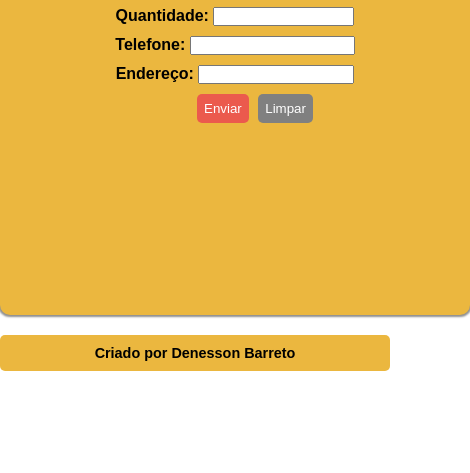
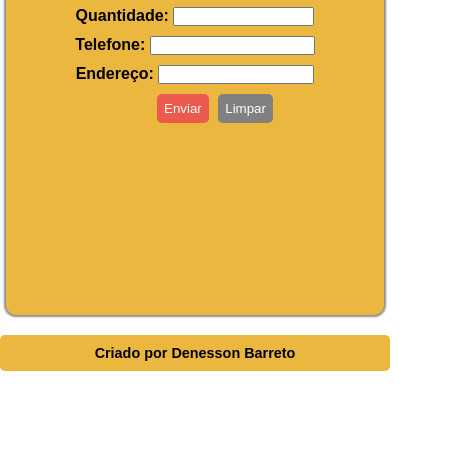
Before and after one commit to denesson/lanches-da-hora, a plain HTML site: page pedido.html in a window 390 px wide. Shown: the part 371-844 px from the top of the page, 470 px wide, since content can reach past the window. Drawn offline with nearby package versions, Linux system fonts and the light colour scheme; files that its build step writes are made by us from their sources.

Commit message:
atualizei

```diff
--- a/estilos/style.css
+++ b/estilos/style.css
@@ -100,7 +100,7 @@ main {
     margin-top: 20px;
     background-color: #EBB73F;
     max-width: 900px;
-    min-width: 470px;
+    min-width: 300px;
     border-radius: 10px;
     box-shadow: 0px 0px 2px 2px rgba(0, 0, 0, 0.425);
     margin-bottom: 20px;
--- a/estilos2/style.css
+++ b/estilos2/style.css
@@ -99,7 +99,7 @@ main {
     margin-top: 20px;
     background-color: #EBB73F;
     max-width: 900px;
-    min-width: 470px;
+    min-width: 300px;
     border-radius: 10px;
     box-shadow: 0px 0px 2px 2px rgba(0, 0, 0, 0.445);
     margin-bottom: 20px;
--- a/estilos2/tela600.css
+++ b/estilos2/tela600.css
@@ -161,6 +161,8 @@
         margin-top: 20px;
         margin-bottom: 20px;
         background-color: #EBB73F;
+        max-width: 900px;
+        min-width: 300px;
     }
 
 }
```
